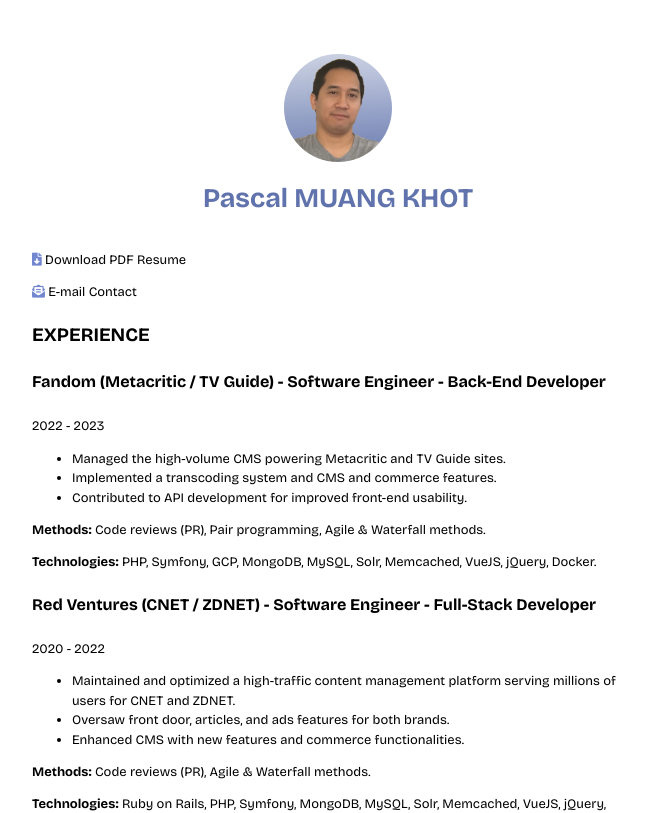
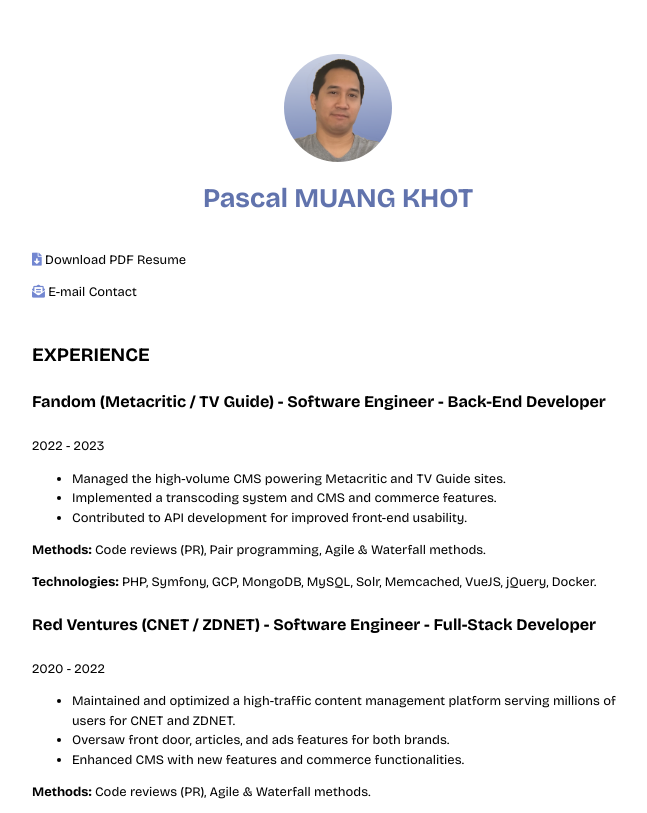
Before and after one commit to mkpascal/mkpascal.net, a Next.js app: page /resume in a window 1280 px wide. Shown: the top 813 px of the page, without its empty margins (302-949 px from the left). Built offline with nearby package versions, Linux system fonts and the light colour scheme.

Commit message:
Update resume.module.css

```diff
--- a/styles/resume.module.css
+++ b/styles/resume.module.css
@@ -13,3 +13,11 @@
 .resumeContainer p {
     font-size: 0.8em;
 }
+
+.topLink {
+    font-size: 1.2em;
+}
+
+.resumeContainer h3 {
+    padding-top: 20px;
+}
```
